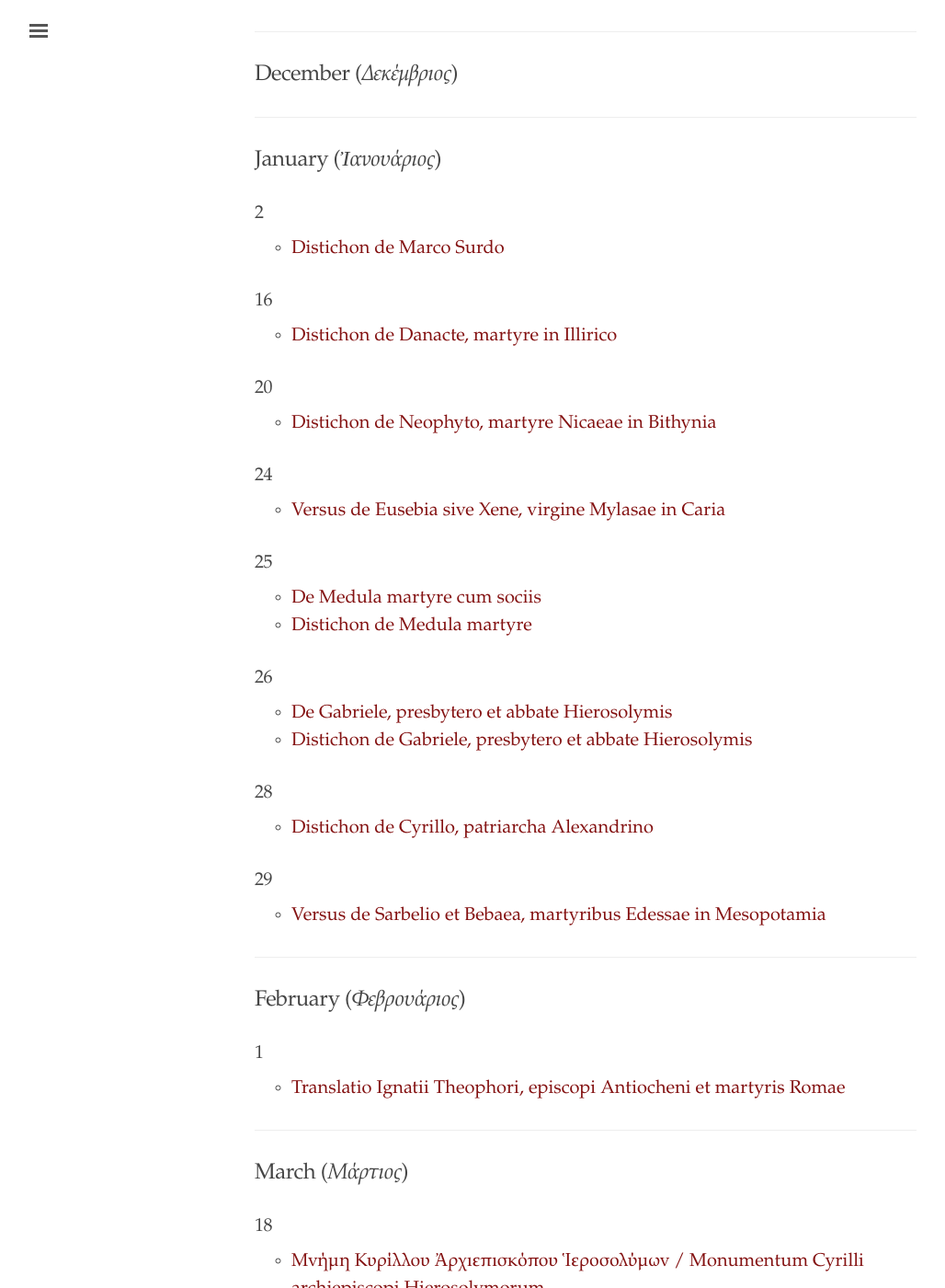
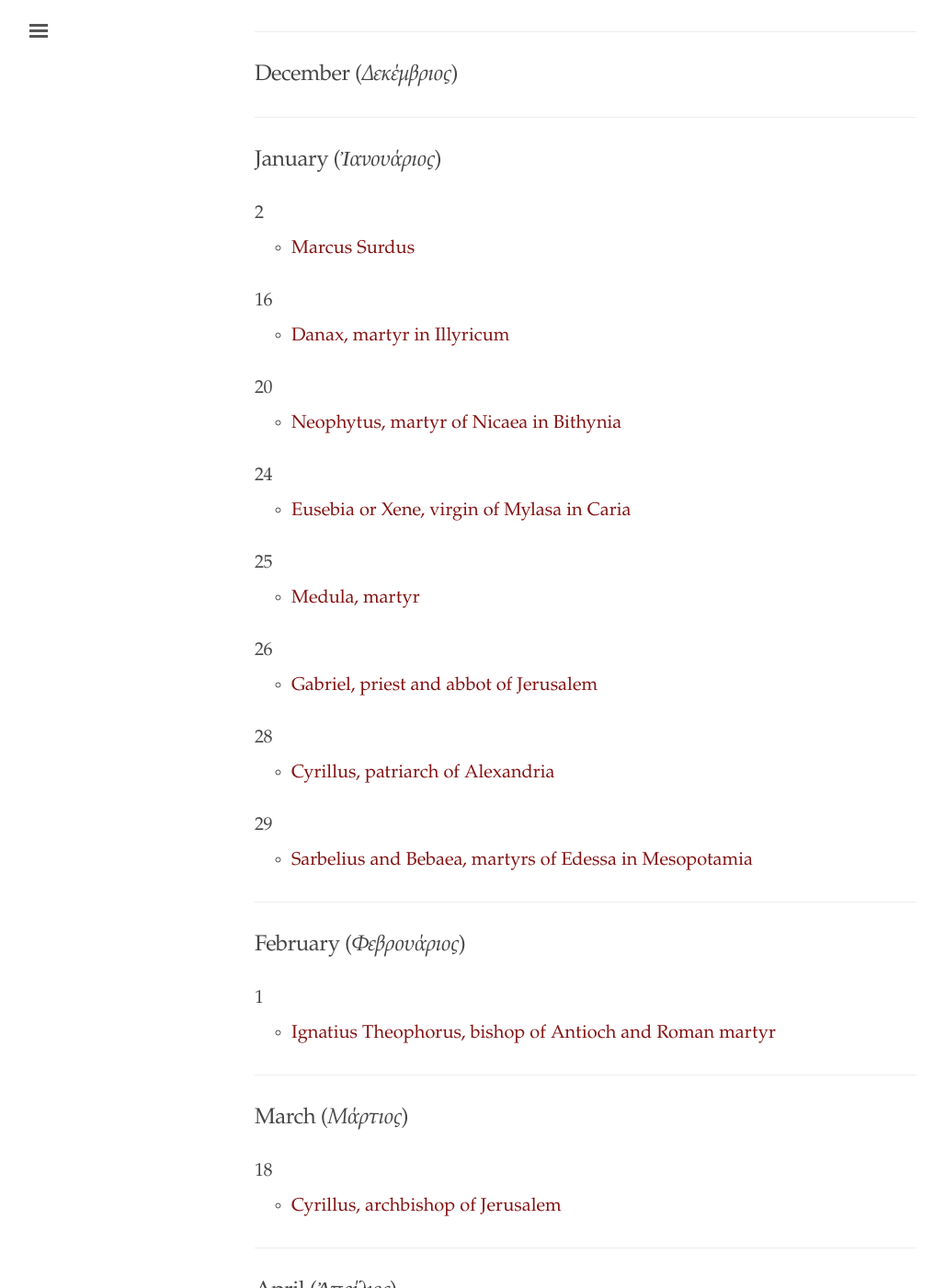
Before and after one commit to cjkoepke1/greek-hagiography, a Jekyll site: the page built from index.md, in a window 1280 px wide and 1400 px high, scrolled down 757 px. Shown: the whole window at 92% size, without its empty margins (3-1031 px from the left). Built offline with Jekyll 4.4.1, drawn with Linux system fonts in a browser that asks for light colours.

Commit message:
Updated links

```diff
--- a/index.md
+++ b/index.md
@@ -35,37 +35,35 @@ title: "Greek Hagiography"
 
 ### 2
 
-- [Distichon de Marco Surdo](https://cjkoepke1.github.io/greek-hagiography/texts/distichon-de-marco-surdo)
+- [Marcus Surdus](https://cjkoepke1.github.io/greek-hagiography/saints/marcus-surdus)
 
 ### 16
 
-- [Distichon de Danacte, martyre in Illirico](https://cjkoepke1.github.io/greek-hagiography/texts/distichon-de-danacte)
+- [Danax, martyr in Illyricum](https://cjkoepke1.github.io/greek-hagiography/saints/danax-illyrici)
 
 ### 20
 
-- [Distichon de Neophyto, martyre Nicaeae in Bithynia](https://cjkoepke1.github.io/greek-hagiography/texts/distichon-de-neophyto)
+- [Neophytus, martyr of Nicaea in Bithynia](https://cjkoepke1.github.io/greek-hagiography/saints/neophytus-nicaeae)
 
 ### 24
 
-- [Versus de Eusebia sive Xene, virgine Mylasae in Caria](https://cjkoepke1.github.io/greek-hagiography/texts/versus-de-eusebia-xene)
+- [Eusebia or Xene, virgin of Mylasa in Caria](https://cjkoepke1.github.io/greek-hagiography/saints/eusebia-mylasae)
 
 ### 25
 
-- [De Medula martyre cum sociis](https://cjkoepke1.github.io/greek-hagiography/texts/de-medula-martyre)
-- [Distichon de Medula martyre](https://cjkoepke1.github.io/greek-hagiography/texts/distichon-de-medula-martyre)
+- [Medula, martyr](https://cjkoepke1.github.io/greek-hagiography/saints/medula-martyr)
 
 ### 26
 
-- [De Gabriele, presbytero et abbate Hierosolymis](https://cjkoepke1.github.io/greek-hagiography/texts/de-gabriele-presbytero)
-- [Distichon de Gabriele, presbytero et abbate Hierosolymis](https://cjkoepke1.github.io/greek-hagiography/texts/distichon-de-gabriele-presbytero)
+- [Gabriel, priest and abbot of Jerusalem](https://cjkoepke1.github.io/greek-hagiography/saints/gabriel-presbyter)
 
 ### 28
 
-- [Distichon de Cyrillo, patriarcha Alexandrino](https://cjkoepke1.github.io/greek-hagiography/texts/distichon-de-cyrillo-patriarcha)
+- [Cyrillus, patriarch of Alexandria](https://cjkoepke1.github.io/greek-hagiography/saints/cyrillus-patriarcha)
 
 ### 29
 
-- [Versus de Sarbelio et Bebaea, martyribus Edessae in Mesopotamia](https://cjkoepke1.github.io/greek-hagiography/texts/versus-de-sarbelio-et-bebaea)
+- [Sarbelius and Bebaea, martyrs of Edessa in Mesopotamia](https://cjkoepke1.github.io/greek-hagiography/saints/sarbelius-et-bebaea)
 
 
 ---
@@ -74,8 +72,7 @@ title: "Greek Hagiography"
 
 ### 1
 
-- [Translatio Ignatii Theophori, episcopi Antiocheni et martyris Romae](https://cjkoepke1.github.io/greek-hagiography/texts/translatio-ignatii-theophori)
-
+- [Ignatius Theophorus, bishop of Antioch and Roman martyr](https://cjkoepke1.github.io/greek-hagiography/saints/ignatius-theophorus)
 
 ---
 
@@ -83,7 +80,7 @@ title: "Greek Hagiography"
 
 ### 18
 
-- [Μνήμη Κυρίλλου Ἀρχιεπισκόπου Ἱεροσολύμων / Monumentum Cyrilli archiepiscopi Hierosolymorum](https://cjkoepke1.github.io/greek-hagiography/texts/monumentum-cyrilli-archiepiscopi)
+- [Cyrillus, archbishop of Jerusalem](https://cjkoepke1.github.io/greek-hagiography/saints/cyrillus-archiepiscopus)
 
 ---
 
```
